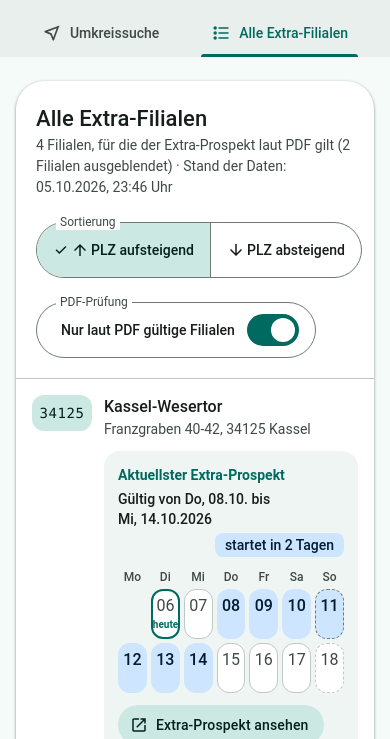
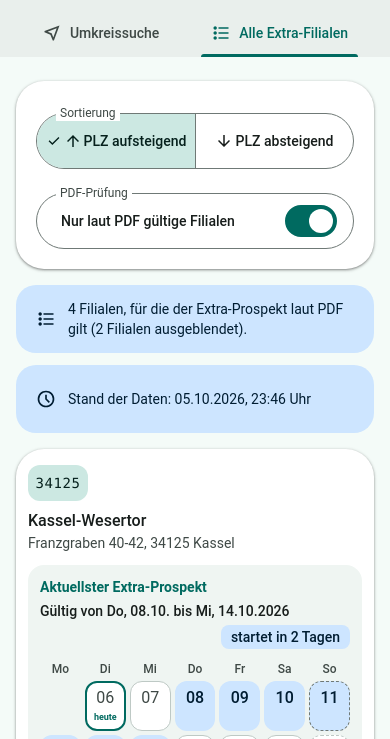
Before and after one commit to hannesgao/Kaufland-Extra-Finder, a website built with Vite: page web/index.html in a window 390 px wide. Both pictures are taken after a click on the tab "Alle Extra-Filialen". Shown: the part 83-822 px from the top of the page. Built offline with nearby package versions, Linux system fonts and the light colour scheme; files whose address does not match are found by name.

Commit message:
feat(web): stats boxes in the list tab; fix overflow on small phones

```diff
--- a/web/index.html
+++ b/web/index.html
@@ -148,13 +148,9 @@
       </div>
 
       <div id="panel-all" role="tabpanel" aria-labelledby="tab-all" hidden>
-        <section class="card list-card" aria-labelledby="all-title">
-          <div class="list-card__header">
-            <div>
-              <h2 id="all-title" class="list-card__title">Alle Extra-Filialen</h2>
-              <p id="all-meta" class="list-card__meta">Daten werden geladen …</p>
-            </div>
-            <div class="list-card__controls">
+        <section class="card search-card" aria-labelledby="all-title">
+          <h2 id="all-title" class="visually-hidden">Alle Extra-Filialen</h2>
+          <div class="search-options search-options--first">
             <fieldset class="outlined segmented segmented--inline">
               <legend class="outlined__label">Sortierung</legend>
               <div class="segmented__group" id="sort">
@@ -187,7 +183,20 @@
               </label>
             </fieldset>
           </div>
+        </section>
+
+        <div class="status-bar">
+          <div class="banner" id="all-status-box">
+            <span class="banner__icon" data-icon="format_list_bulleted"></span>
+            <p id="all-meta" role="status" aria-live="polite">Daten werden geladen …</p>
           </div>
+          <div class="banner" id="all-age-box">
+            <span class="banner__icon" data-icon="schedule"></span>
+            <p id="all-age">Wird geladen …</p>
+          </div>
+        </div>
+
+        <section class="card list-card" aria-label="Liste der Extra-Filialen">
           <ol id="all-list" class="rows"></ol>
         </section>
       </div>
--- a/web/src/main.ts
+++ b/web/src/main.ts
@@ -35,10 +35,15 @@ const status = byId("status", HTMLParagraphElement);
 const dataAge = byId("data-age", HTMLParagraphElement);
 const statusBox = byId("status-box", HTMLDivElement);
 const dataAgeBox = byId("data-age-box", HTMLDivElement);
+const dataAgeBoxes: [HTMLParagraphElement, HTMLDivElement][] = [
+  [dataAge, dataAgeBox],
+  [byId("all-age", HTMLParagraphElement), byId("all-age-box", HTMLDivElement)],
+];
 const mapContainer = byId("map", HTMLDivElement);
 const list = byId("list", HTMLOListElement);
 const allList = byId("all-list", HTMLOListElement);
 const allMeta = byId("all-meta", HTMLParagraphElement);
+const allStatusBox = byId("all-status-box", HTMLDivElement);
 const sortGroup = byId("sort", HTMLDivElement);
 const tablist = byId("tabs", HTMLDivElement);
 const pdfSwitches = [
@@ -180,15 +185,7 @@ function renderAll(): void {
     hidden: pdfOnly ? listAll(data.extra, today, sort).length - views.length : 0,
     unchecked: countUnchecked(views),
   };
-  replaceChildren(
-    allMeta,
-    `${listSummary(counts, pdfOnly)} · Stand der Daten: `,
-    h(
-      "time",
-      { datetime: data.extra.generatedAt.toISOString() },
-      formatStamp(data.extra.generatedAt),
-    ),
-  );
+  allMeta.textContent = `${listSummary(counts, pdfOnly)}.`;
 }
 
 /** Both tabs have a switch for the same setting; keep them in sync. */
@@ -320,20 +317,23 @@ function applyQuery(): void {
   searchPlz(plz, false);
 }
 
+/** Same "Stand der Daten" box in both tabs; red when the data is stale. */
 function showDataAge(extra: ExtraData): void {
+  const stale = isStale(extra.generatedAt, new Date());
+  for (const [text, box] of dataAgeBoxes) {
     const stamp = h(
       "time",
       { datetime: extra.generatedAt.toISOString() },
       formatStamp(extra.generatedAt),
     );
-  replaceChildren(dataAge, "Stand der Daten: ", stamp);
-  const stale = isStale(extra.generatedAt, new Date());
-  dataAgeBox.classList.toggle("banner--error", stale);
+    replaceChildren(text, "Stand der Daten: ", stamp);
+    box.classList.toggle("banner--error", stale);
     if (stale) {
-    dataAge.append(
+      text.append(
         " ",
         h("strong", null, `Älter als ${String(STALE_AFTER_DAYS)} Tage, möglicherweise veraltet.`),
       );
+    }
   }
 }
 
@@ -366,4 +366,5 @@ loadData(import.meta.env.BASE_URL)
     console.error(err);
     setStatus("Die Daten konnten nicht geladen werden. Bitte später erneut versuchen.", "error");
     allMeta.textContent = "Die Daten konnten nicht geladen werden.";
+    allStatusBox.classList.add("banner--error");
   });
--- a/web/src/styles.css
+++ b/web/src/styles.css
@@ -447,6 +447,11 @@ a {
   margin-top: 16px;
 }
 
+/* First row of a card (list tab): no gap to the card's top padding. */
+.search-options--first {
+  margin-top: 0;
+}
+
 .segmented__group {
   display: grid;
   grid-template-columns: repeat(4, minmax(0, 1fr));
@@ -644,6 +649,7 @@ a {
 /* ---------- Results ---------- */
 .results {
   display: grid;
+  grid-template-columns: minmax(0, 1fr); /* never wider than the screen */
   gap: 16px;
 }
 
@@ -666,6 +672,7 @@ a {
 
 .list {
   display: grid;
+  grid-template-columns: minmax(0, 1fr);
   gap: 12px;
   margin: 0;
   padding: 0;
@@ -837,6 +844,16 @@ a {
   line-height: 1.25rem;
 }
 
+/* Store-level labels may wrap on narrow screens instead of sticking out of the card. */
+.chip--foreign,
+.chip--closed {
+  height: auto;
+  min-height: 32px;
+  padding-top: 4px;
+  padding-bottom: 4px;
+  white-space: normal;
+}
+
 .chip--foreign {
   margin-top: 12px;
   background: var(--md-error);
@@ -860,6 +877,7 @@ a {
 
 .leaflets {
   display: grid;
+  grid-template-columns: minmax(0, 1fr);
   gap: 12px;
   margin: 16px 0 0;
   padding: 0;
@@ -1040,6 +1058,13 @@ a {
   text-decoration: line-through;
 }
 
+/* Very small phones: the ring marks today; the word "heute" would not fit. */
+@media (max-width: 359px) {
+  .cal__day.is-today:not(.is-closed):not(.is-special) .cal__note {
+    font-size: 0; /* keeps the row height (min-height), takes no width */
+  }
+}
+
 @media (max-width: 479px) {
   .cal,
   .cal__row {
@@ -1056,7 +1081,12 @@ a {
   }
 
   .cal__note {
-    font-size: 0.625rem;
+    font-size: 0.5625rem;
+    letter-spacing: -0.01em;
+  }
+
+  .leaflet {
+    padding: 12px;
   }
 }
 
@@ -1420,49 +1450,15 @@ a.credit:hover,
 
 /* ---------- All stores list ---------- */
 .list-card {
-  margin: 24px 0 16px;
   overflow: hidden;
   border-radius: var(--shape-2xl);
   background: var(--md-surface-container-lowest);
   box-shadow: var(--elevation-1);
 }
 
-.list-card__header {
-  display: flex;
-  flex-wrap: wrap;
-  align-items: flex-end;
-  justify-content: space-between;
-  gap: 16px;
-  padding: 24px 20px 20px;
-  border-bottom: 1px solid var(--md-outline-variant);
-}
-
-.list-card__title {
-  margin: 0;
-  font-size: 1.375rem;
-  font-weight: 500;
-  line-height: 1.75rem;
-}
-
-.list-card__meta {
-  margin: 2px 0 0;
-  color: var(--md-on-surface-variant);
-  font-size: 0.875rem;
-}
-
-.list-card__controls {
-  display: flex;
-  flex-wrap: wrap;
-  align-items: flex-end;
-  gap: 16px 12px;
-}
-
+/* Sort order: two equal segments across its half, like the radius control. */
 .segmented--inline .segmented__group {
-  grid-template-columns: repeat(2, auto);
-}
-
-.segmented--inline .segment {
-  padding: 0 16px;
+  grid-template-columns: repeat(2, minmax(0, 1fr));
 }
 
 .segment .icon:not(.segment__check) {
@@ -1502,9 +1498,15 @@ a.credit:hover,
 }
 
 @media (max-width: 479px) {
+  /* Phones: PLZ badge above the content, so the calendar gets the full width. */
   .row {
-    gap: 12px;
-    padding: 16px;
+    grid-template-columns: minmax(0, 1fr);
+    gap: 8px;
+    padding: 16px 12px;
+  }
+
+  .row__plz {
+    justify-self: start;
   }
 
   .row__plz {
```
Lines whose indentation alone changed are shown as unchanged.
